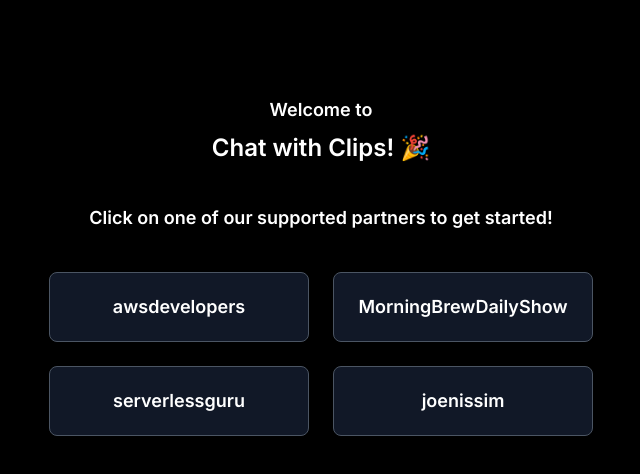
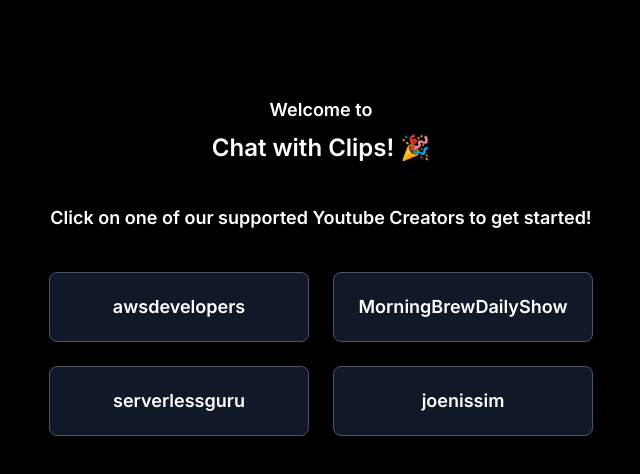
Before and after one commit to hermano360/chat-with-youtube-app, a Next.js app: page / in a window 1280 px wide. Shown: the top 474 px of the page, without its empty margins (319-959 px from the left). Built offline with nearby package versions, Linux system fonts and the light colour scheme.

Commit message:
Update initial page link widths

```diff
--- a/src/app/page.tsx
+++ b/src/app/page.tsx
@@ -13,9 +13,9 @@ export default function Home() {
         Chat with Clips! 🎉
       </h2>
       <p className="mb-10 text-lg font-semibold text-center">
-        Click on one of our supported partners to get started!
+        Click on one of our supported Youtube Creators to get started!
       </p>
-      <ul className="grid w-1/2 gap-6 xl:grid-cols-2">
+      <ul className="grid w-full md:w-1/2 gap-6 xl:grid-cols-2">
         {pages.map((page) => (
           <li key={page}>
             <a
```
